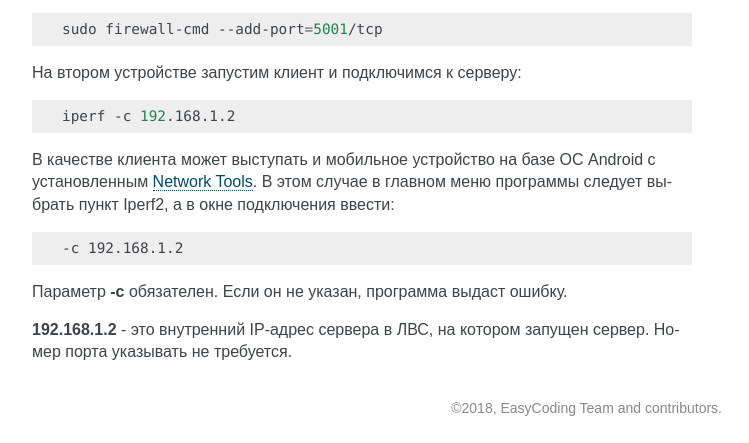
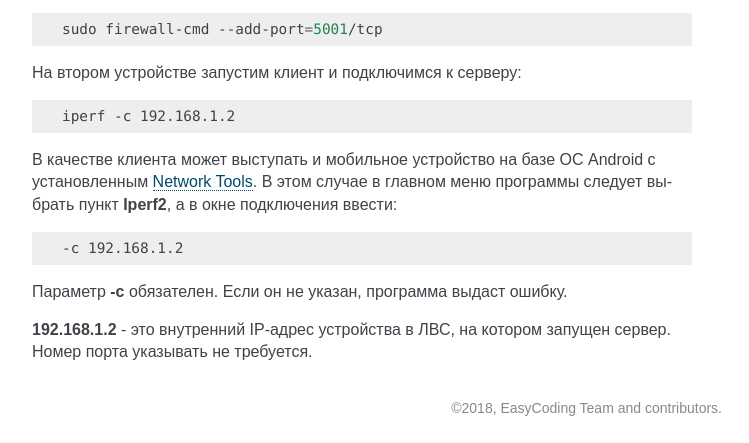
Before and after one commit to RussianFedora/FAQ, a Sphinx documentation site: the page built from source/using-system.rst, in a window 1280 px wide and 900 px high, scrolled down 13599 px. Shown: the part 454-897 px from the top of the window, without its empty margins (388-1137 px from the left). Built offline with Sphinx 7.4.7, drawn with Linux system fonts in a browser that asks for light colours.

```diff
--- a/source/using-system.rst
+++ b/source/using-system.rst
@@ -826,11 +826,11 @@
 
 На втором устройстве запустим клиент и подключимся к серверу:
 
-.. code-block:: bash
+.. code-block:: text
 
     iperf -c 192.168.1.2
 
-В качестве клиента может выступать и мобильное устройство на базе ОС Android с установленным `Network Tools <https://play.google.com/store/apps/details?id=net.he.networktools>`_. В этом случае в главном меню программы следует выбрать пункт Iperf2, а в окне подключения ввести:
+В качестве клиента может выступать и мобильное устройство на базе ОС Android с установленным `Network Tools <https://play.google.com/store/apps/details?id=net.he.networktools>`_. В этом случае в главном меню программы следует выбрать пункт **Iperf2**, а в окне подключения ввести:
 
 .. code-block:: text
 
@@ -838,4 +838,4 @@
 
 Параметр **-c** обязателен. Если он не указан, программа выдаст ошибку.
 
-**192.168.1.2** - это внутренний IP-адрес сервера в ЛВС, на котором запущен сервер. Номер порта указывать не требуется.
+**192.168.1.2** - это внутренний IP-адрес устройства в ЛВС, на котором запущен сервер. Номер порта указывать не требуется.
```
